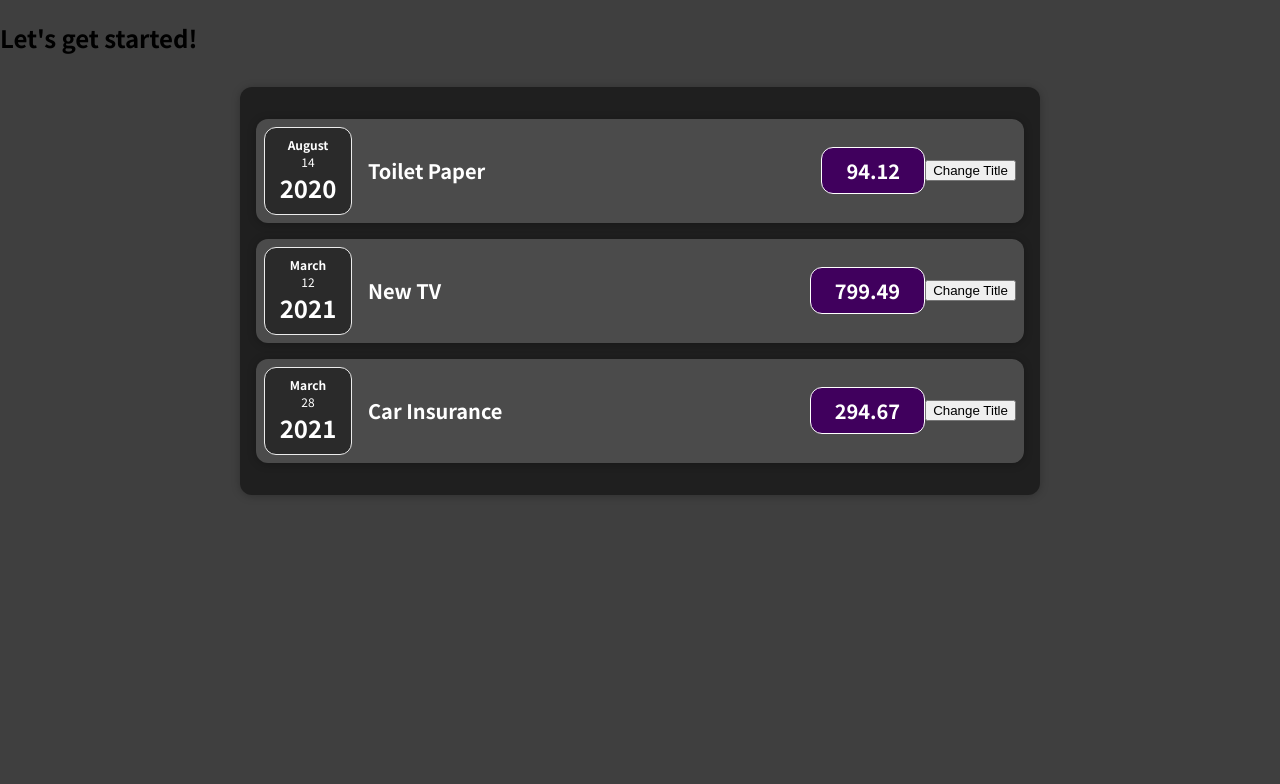
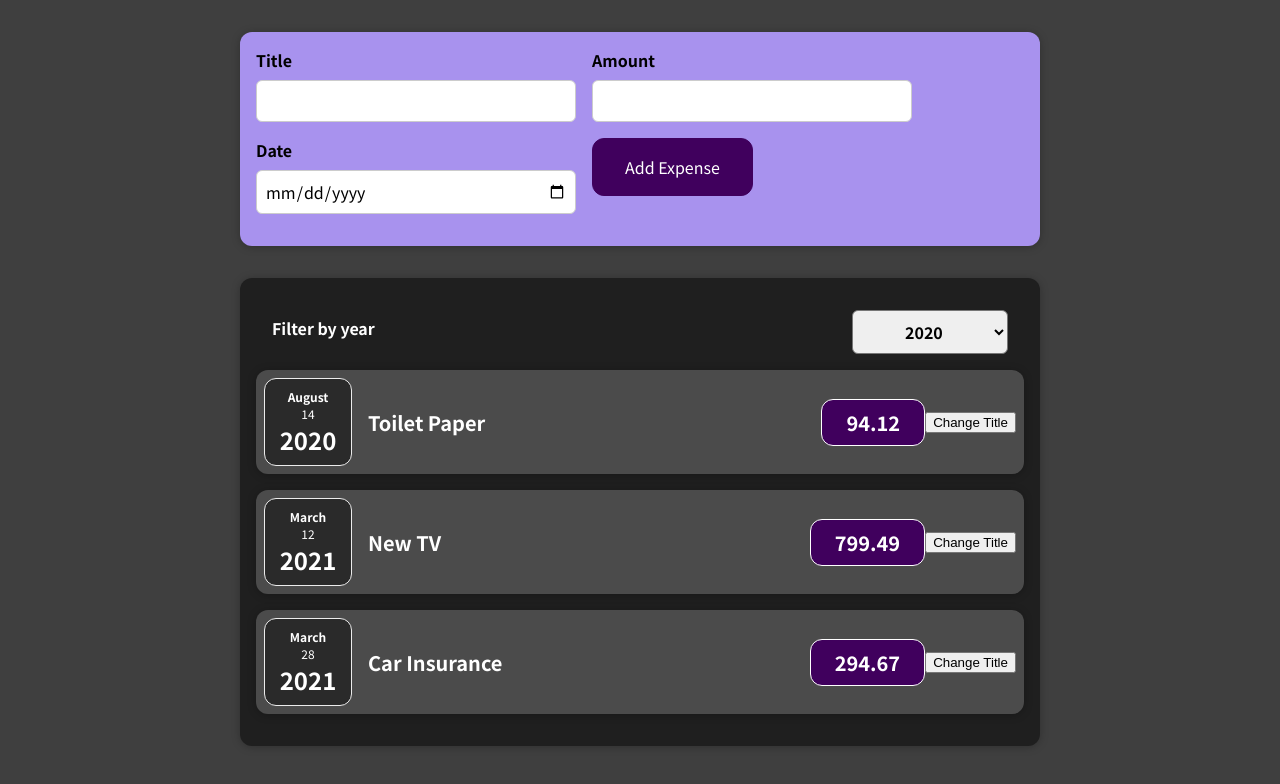
Before and after one commit to moizajmal/React, a React (Create React App) app: page / in a window 1280 px wide. Shown: the top 784 px of the page. Built offline with nearby package versions, Linux system fonts and the light colour scheme.

Commit message:
completed module

```diff
--- a/src/App.js
+++ b/src/App.js
@@ -1,4 +1,5 @@
 import ExpenseItem  from  './components/Expenses/ExpenseItem.js';
+import NewExpense from './components/NewExpense/NewExpense.js';
 import Expenses from "./components/Expenses/Expenses";
 function App() {
   const expenses = [
@@ -22,9 +23,15 @@
       date: new Date(2021, 5, 12),
     },
   ];
+
+  const addExpenseHandler = expense =>
+  {
+    console.log('In App.js');
+    console.log(expense);
+  };
   return (
     <div>
-      <h2>Let's get started!</h2>
+      <NewExpense onAddExpense={addExpenseHandler}></NewExpense>
       <Expenses expenses={expenses}></Expenses>
     </div>
   );
--- /dev/null
+++ b/src/components/Expenses/ExpenseFilter.js
@@ -0,0 +1,25 @@
+import React from 'react';
+
+import './ExpensesFilter.css';
+
+const ExpensesFilter = (props) => {
+  const dropdownChangeHandler = (event) => {
+    props.onChangeFilter(event.target.value);
+  };
+
+  return (
+    <div className='expenses-filter'>
+      <div className='expenses-filter__control'>
+        <label>Filter by year</label>
+        <select value={props.selected} onChange={dropdownChangeHandler}>
+          <option value='2022'>2022</option>
+          <option value='2021'>2021</option>
+          <option value='2020'>2020</option>
+          <option value='2019'>2019</option>
+        </select>
+      </div>
+    </div>
+  );
+};
+
+export default ExpensesFilter;
--- a/src/components/Expenses/Expenses.js
+++ b/src/components/Expenses/Expenses.js
@@ -1,10 +1,17 @@
 import ExpenseItem  from "./ExpenseItem"
 import './Expenses.css';
 import Card from "../UI/Card";
+import ExpensesFilter from "./ExpenseFilter";
+import React, { useState } from 'react';
 function Expenses(props)
 {
+    const [filteredYear, setFilteredYear] = useState('2020');
+     const filterChangeHandler = (selectedYear) => {
+    setFilteredYear(selectedYear);
+  };
     return(
         <Card className="expenses">
+            <ExpensesFilter  selected={filteredYear}  onChangeFilter={filterChangeHandler}></ExpensesFilter>
             <ExpenseItem title={props.expenses[0].title} amount={props.expenses[0].amount} date={props.expenses[0].date}></ExpenseItem>
             <ExpenseItem title={props.expenses[1].title} amount={props.expenses[1].amount} date={props.expenses[1].date}></ExpenseItem>
             <ExpenseItem title={props.expenses[2].title} amount={props.expenses[2].amount} date={props.expenses[2].date}></ExpenseItem>
--- /dev/null
+++ b/src/components/Expenses/ExpensesFilter.css
@@ -0,0 +1,24 @@
+.expenses-filter {
+    color: white;
+    padding: 0 1rem;
+}
+
+.expenses-filter__control {
+    display: flex;
+    width: 100%;
+    align-items: center;
+    justify-content: space-between;
+    margin: 1rem 0;
+}
+
+.expenses-filter label {
+    font-weight: bold;
+    margin-bottom: 0.5rem;
+}
+
+.expenses-filter select {
+    font: inherit;
+    padding: 0.5rem 3rem;
+    font-weight: bold;
+    border-radius: 6px;
+}
--- /dev/null
+++ b/src/components/NewExpense/ExpenseForm.css
@@ -0,0 +1,26 @@
+.new-expense__controls {
+    display: flex;
+    flex-wrap: wrap;
+    gap: 1rem;
+    margin-bottom: 1rem;
+    text-align: left;
+}
+
+.new-expense__control label {
+    font-weight: bold;
+    margin-bottom: 0.5rem;
+    display: block;
+}
+
+.new-expense__control input {
+    font: inherit;
+    padding: 0.5rem;
+    border-radius: 6px;
+    border: 1px solid #ccc;
+    width: 20rem;
+    max-width: 100%;
+}
+
+.new-expense__actions {
+    text-align: right;
+}
--- /dev/null
+++ b/src/components/NewExpense/ExpenseForm.js
@@ -0,0 +1,70 @@
+import React,{useState} from "react";
+import './ExpenseForm.css'
+const ExpenseForm =(props) =>
+{
+    const[enteredTitle, setEnteredTitle] = useState('');
+    const[enteredAmount, setEnteredAmount] = useState('');
+    const[enteredDate, setEnteredDate] = useState('');
+    const titleChangeHandler =(event) =>{
+       setEnteredTitle(event.target.value);
+
+    };
+    const amountChangeHandler = (event) =>
+    {
+        setEnteredAmount(event.target.value);
+    };
+
+    const dateChangeHandler =(event) =>
+    {
+        setEnteredDate(event.target.value);
+    };
+
+    const inputChangeHandler =(identifier, value) =>
+    {
+            if(identifier === 'title')
+                setEnteredTitle(value);
+            else if(identifier === 'amount')
+                setEnteredAmount(value);
+            else
+            setEnteredDate(value);
+    };
+
+    const onSubmitHanlder =(event) =>
+    {
+        event.preventDefault();
+        const expenseData = {
+
+            title: enteredTitle,
+            amount: enteredAmount,
+            date: new Date(enteredDate)
+        };
+       props.onSaveExpenseData(expenseData);
+        setEnteredTitle('');
+        setEnteredAmount('');
+        setEnteredDate('');
+    };
+    return(
+        <form onSubmit={onSubmitHanlder}>
+            <div className="new-expense__controls">
+                <div className="new-expense__control">
+                <label>Title</label>
+                <input type='text' value={enteredTitle} onChange={titleChangeHandler }></input>
+                </div>
+                 <div className="new-expense__control">
+                <label>Amount</label>
+                {/* <input type='number' min="0.01" step="0.01" onChange={amountChangeHandler}></input> */}
+                <input type='number' min="0.01" step="0.01" value={enteredAmount} onChange={amountChangeHandler}></input>
+                </div>
+                    <div className="new-expense__control">
+                <label>Date</label>
+                <input type='date' min="2019-01-01" max="2025-12-31" value={enteredDate} onChange={dateChangeHandler}></input>
+                </div>
+                <div className="new-expense__actions">
+                <button type="submit">Add Expense</button>
+                </div>
+            </div>
+        </form>
+    );
+}
+
+export default ExpenseForm;
--- /dev/null
+++ b/src/components/NewExpense/NewExpense.css
@@ -0,0 +1,38 @@
+.new-expense {
+    background-color: #a892ee;
+    padding: 1rem;
+    margin: 2rem auto;
+    width: 50rem;
+    max-width: 95%;
+    border-radius: 12px;
+    text-align: center;
+    box-shadow: 0 1px 8px rgba(0, 0, 0, 0.25);
+}
+
+.new-expense button {
+    font: inherit;
+    cursor: pointer;
+    padding: 1rem 2rem;
+    border: 1px solid #40005d;
+    background-color: #40005d;
+    color: white;
+    border-radius: 12px;
+    margin-right: 1rem;
+}
+
+.new-expense button:hover,
+.new-expense button:active {
+    background-color: #510674;
+    border-color: #510674;
+}
+
+.new-expense button.alternative {
+    color: #220131;
+    border-color: transparent;
+    background-color: transparent;
+}
+
+.new-expense button.alternative:hover,
+.new-expense button.alternative:active {
+    background-color: #ddb3f8;
+}
--- /dev/null
+++ b/src/components/NewExpense/NewExpense.js
@@ -0,0 +1,22 @@
+import React from "react";
+import ExpenseForm from "./ExpenseForm";
+import './NewExpense.css';
+const NewExpense =(props) =>{
+const saveExpenseDataHandler =(enteredExpenseData) =>
+{
+    const expenseData ={
+        ...enteredExpenseData,
+        id: Math.random().toString()
+    };
+    console.log(expenseData);
+    props.onAddExpense(expenseData);
+};
+
+return(
+    <div className="new-expense">
+        <ExpenseForm onSaveExpenseData={saveExpenseDataHandler}></ExpenseForm>
+    </div>
+);
+}
+
+export default NewExpense;
```
